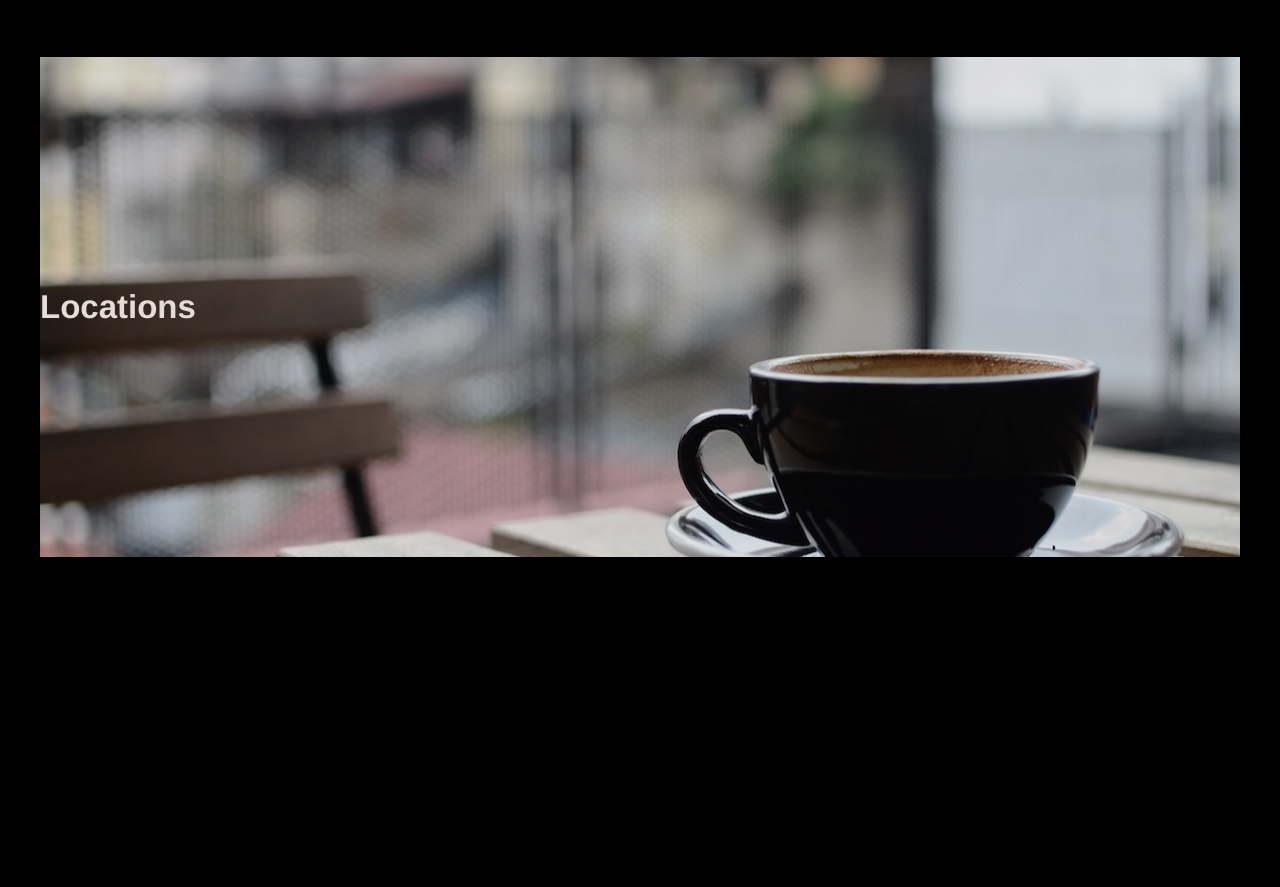
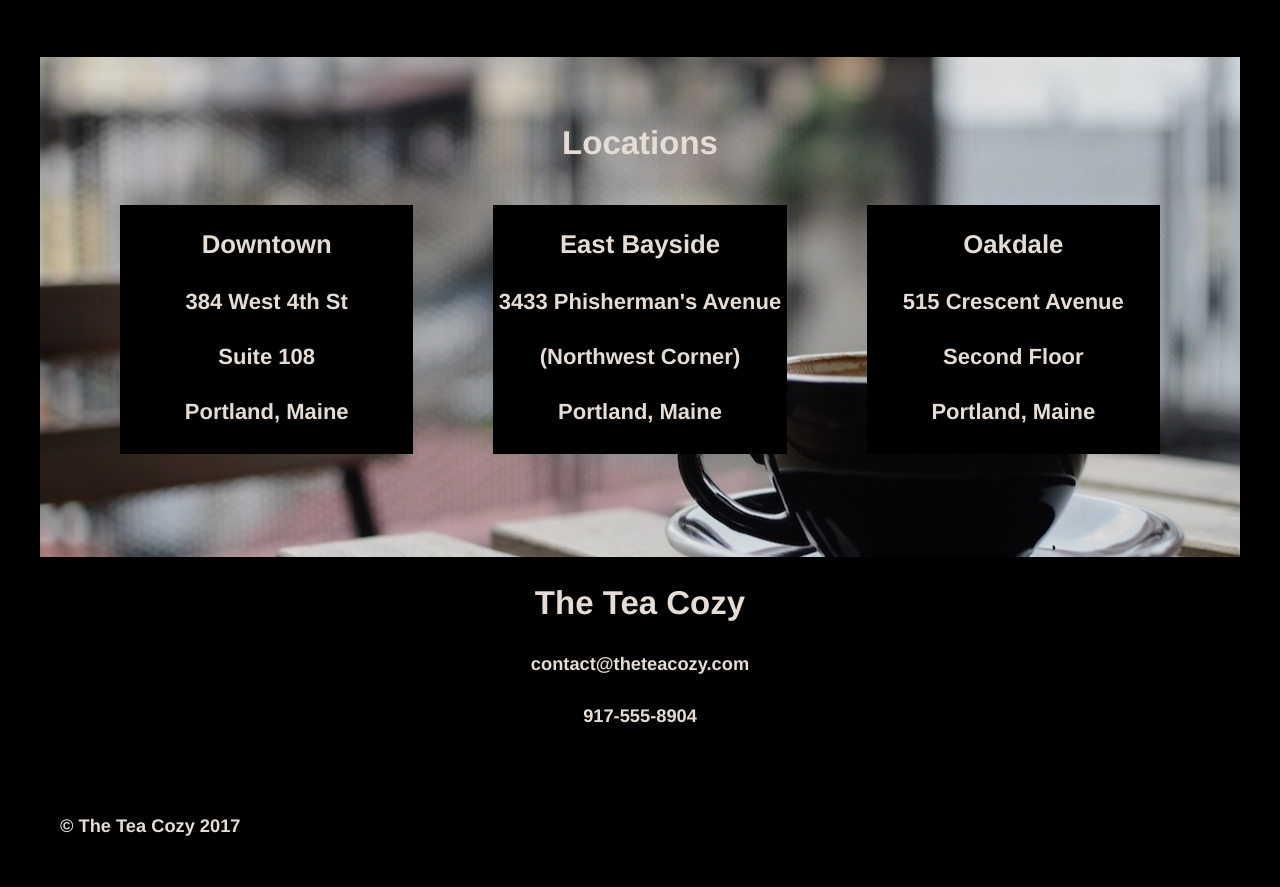
Before and after one commit to jaclynbrandt/tea-cozy, a plain HTML site: page index.html in a window 1280 px wide. Shown: the part 1355-2242 px from the top of the page. Before the commit the page ends 1920 px from the top, so only its background shows below. Drawn offline with Linux system fonts and the light colour scheme.

Commit message:
nearly final commit

```diff
--- a/css/style.css
+++ b/css/style.css
@@ -50,7 +50,7 @@ h4 {
   font-size: h4;
   color: seashell;
   align-content: center;
-    justify-content: center;
+  justify-content: center;
 }
 
 a:link {
@@ -205,15 +205,103 @@ justify-content: center;
   background-repeat: no-repeat;
   height: 500px;
   width: 1200px;
-  display: flex;
+  display: block;
   background-position: center;
-  background-attachment: fixed;
   align-items: center;
 }
 
 .locations-text {
-display: inline-block;
+display: flex;
 width: 100%;
 height: auto;
-text-align: center;
+justify-content: center;
+align-items: center;
+align-content: center;
+margin-left: auto;
+margin-right: auto;
+margin-top: 40px;
 }
+
+.locations-box {
+  display: flex;
+  width: 100%;
+  height: auto;
+  justify-content: center;
+  margin-left: auto;
+  margin-right: auto;
+}
+
+.box-1 {
+  display: inline-block;
+  background-color: black;
+  width: 300px;
+  height: auto;
+  text-align: center;
+  margin: 15px 40px 60px 80px;
+
+
+}
+
+.box-2 {
+  display: inline-block;
+  background-color: black;
+  width: 300px;
+  height: auto;
+  text-align: center;
+  margin: 15px 40px 60px 40px;
+
+}
+
+.box-3 {
+  display: inline-block;
+  background-color: black;
+  width: 300px;
+  height: auto;
+  text-align: center;
+  margin: 15px 80px 60px 40px;
+
+}
+
+h3 {
+  font-size: h3;
+  color: seashell;
+  align-content: center;
+  justify-content: center;
+
+  opacity: 1.0;
+}
+
+.footer {
+  display: block;
+  height: 300px;
+  width: 1200px;
+  align-items: center;
+  margin-left: auto;
+  margin-right: auto;
+
+  margin-top: 20px;
+
+}
+
+h5 {
+  font-size: h5;
+  color: seashell;
+  align-content: center;
+  justify-content: center;
+  opacity: 1.0;
+}
+
+.footer-text {
+  display: block;
+  text-align: center;
+  margin-left: auto;
+  margin-right: auto;
+  height: 200px;
+}
+
+.footer-year {
+  display: block;
+  text-align: left;
+  margin-left: 20px;
+  margin-right: auto;
+}
--- a/index.html
+++ b/index.html
@@ -71,18 +71,47 @@
               Bedford Bizarre Tea
           </div>
       </div>
-
-</div>
-  </div>
-</div>
 </div>
 
+
 <div class="locations-container">
-<div class="locations-img">
-<h2>Locations</h2>
+  <div class="locations-img">
+    <div class="locations-text">
+        <h2>Locations</h2>
+    </div>
 
+ <div class="locations-box">
+            <div class="box-1">
+                <h3>Downtown</h3>
+                <h4>384 West 4th St</h4>
+                <h4>Suite 108</h4>
+                <h4>Portland, Maine</h4>
+            </div>
+              <div class="box-2">
+                <h3>East Bayside</h3>
+                <h4>3433 Phisherman's Avenue</h4>
+                <h4>(Northwest Corner)</h4>
+                <h4>Portland, Maine</h4>
+            </div>
+              <div class="box-3">
+                <h3>Oakdale</h3>
+                <h4>515 Crescent Avenue</h4>
+                <h4>Second Floor</h4>
+                <h4>Portland, Maine</h4>
+            </div>
 
+          </div>
+    </div>
 </div>
+<div class="footer">
+  <div class="footer-text">
+<h2>The Tea Cozy</h2>
+<h5>contact@theteacozy.com</h5>
+<h5>917-555-8904</h5>
+</div>
+
+<div class="footer-year">
+<h5>&copy; The Tea Cozy 2017</h5>
 </div>
 </div>
   </body>
```
